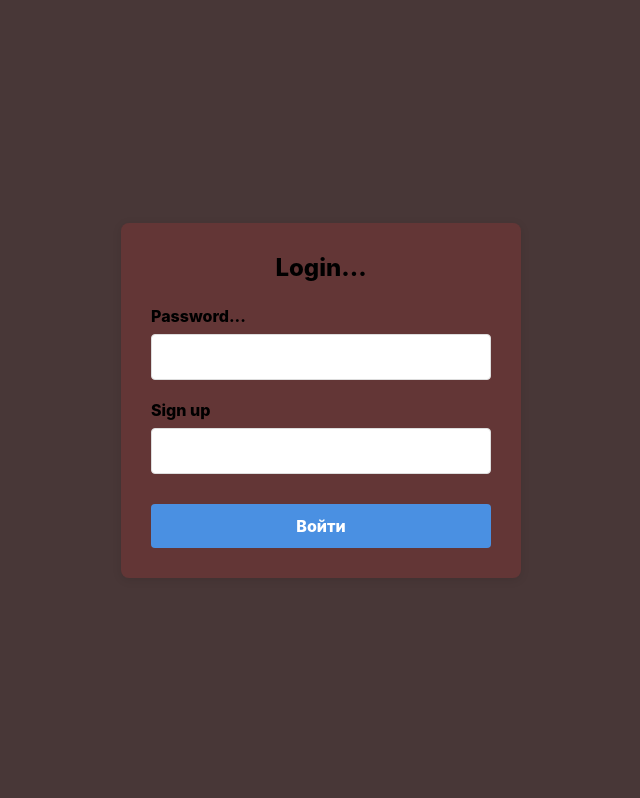
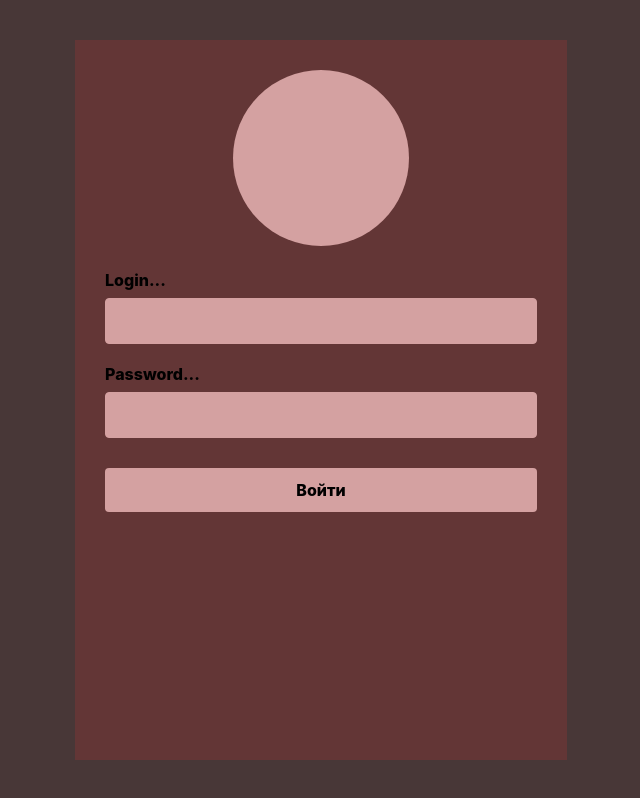
Before and after one commit to Kva-anna/messager, a plain HTML site: page index.html in a window 1280 px wide. Shown: the whole page, without its empty margins (319-959 px from the left). Drawn offline with Linux system fonts and the light colour scheme.

Commit message:
ddsddsdsd

```diff
--- a/index.html
+++ b/index.html
@@ -25,10 +25,9 @@
         .login-container {
             background-color: #633636;
             padding: 30px;
-            border-radius: 8px;
-            box-shadow: 0 2px 10px rgba(0, 0, 0, 0.1);
             width: 100%;
-            max-width: 400px;
+            height: 90vh;
+            max-width: 492px;
         }
 
 
@@ -42,6 +41,9 @@
         .login-form {
             display: flex;
             flex-direction: column;
+        }
+        .login-form input{
+            background-color: #D4A1A1;
         }
 
         .form-group {
@@ -59,20 +61,20 @@
         .form-group input {
             width: 100%;
             padding: 12px;
-            border: 1px solid #ddd;
+            border: 1px solid #D4A1A1;
             border-radius: 4px;
             font-size: 16px;
             transition: border-color 0.3s;
         }
 
         .form-group input:focus {
-            border-color: #4a90e2;
+            border-color: #D4A1A1;
             outline: none;
         }
 
         .login-button {
-            background-color: #4a90e2;
-            color: white;
+            background-color: #D4A1A1;
+            color: #000;
             border: none;
             padding: 12px;
             border-radius: 4px;
@@ -83,7 +85,7 @@
         }
 
         .login-button:hover {
-            background-color: #3a7bc8;
+            background-color: #C59E9E;
         }
 
         .signup-link {
@@ -93,25 +95,45 @@
         }
 
         .signup-link a {
-            color: #4a90e2;
+            color: white;
             text-decoration: none;
         }
 
         .signup-link a:hover {
             text-decoration: underline;
         }
+
+        .login-image-wrapper{
+            width: 100%;
+
+            display: flex;
+            align-items: center;
+            justify-content: center;
+        }
+
+        .login-header{
+            background-color: #D4A1A1;
+            width: 176px;
+            height: 176px;
+
+            border-radius: 100%;
+        }
     </style>
 </head>
 <body>
     <div class="login-container">
-        <h1 class="login-header">Login...</h1>
+
+        <div class="login-image-wrapper">
+            <div class="login-header"></div>
+        </div>
+
         <form class="login-form">
             <div class="form-group">
-                <label for="username">Password...</label>
+                <label for="username">Login...</label>
                 <input type="text" id="username" name="username" required>
             </div>
             <div class="form-group">
-                <label for="password">Sign up</label>
+                <label for="password">Password...</label>
                 <input type="password" id="password" name="password" required>
             </div>
             <button type="submit" class="login-button">Войти</button>
```
